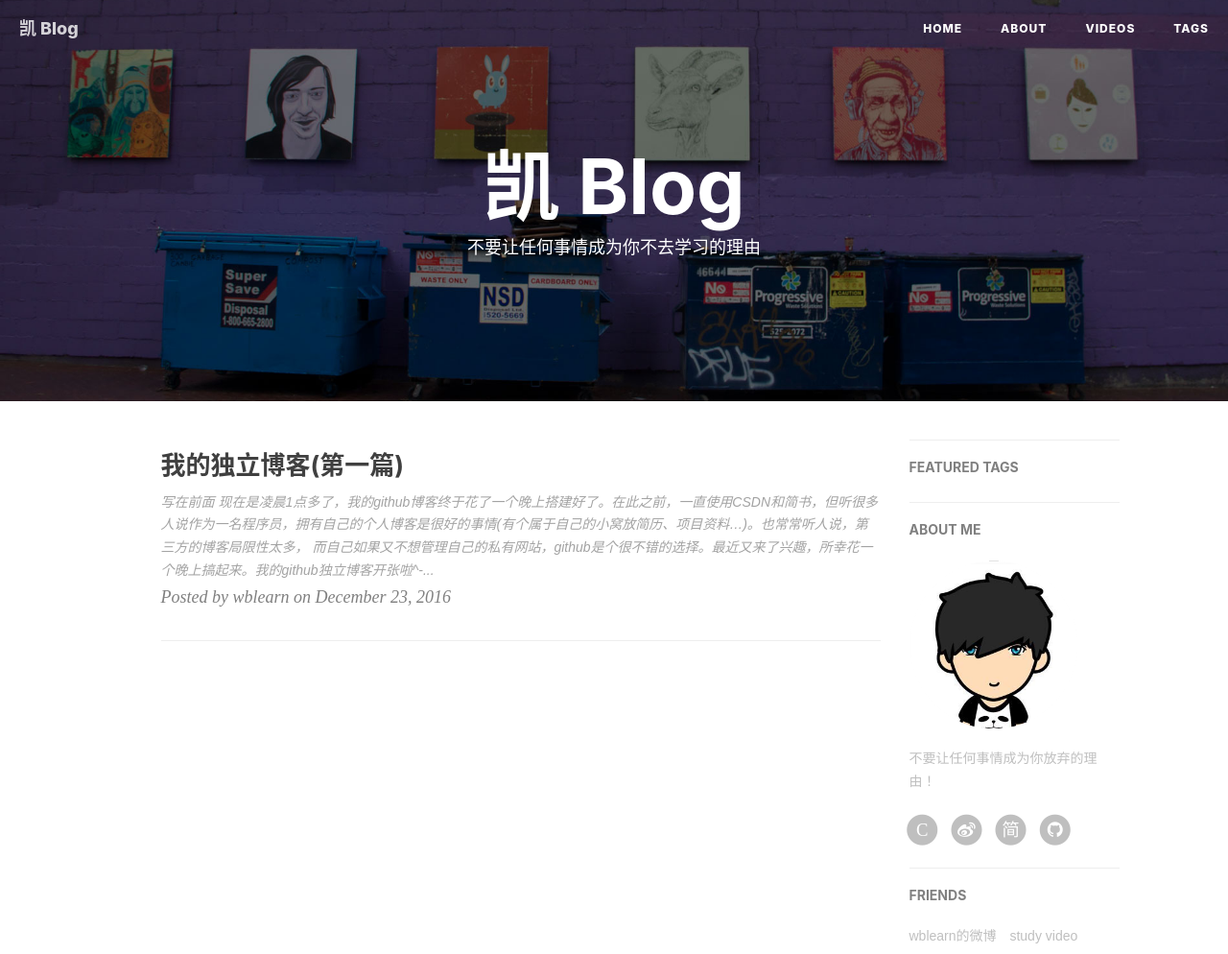
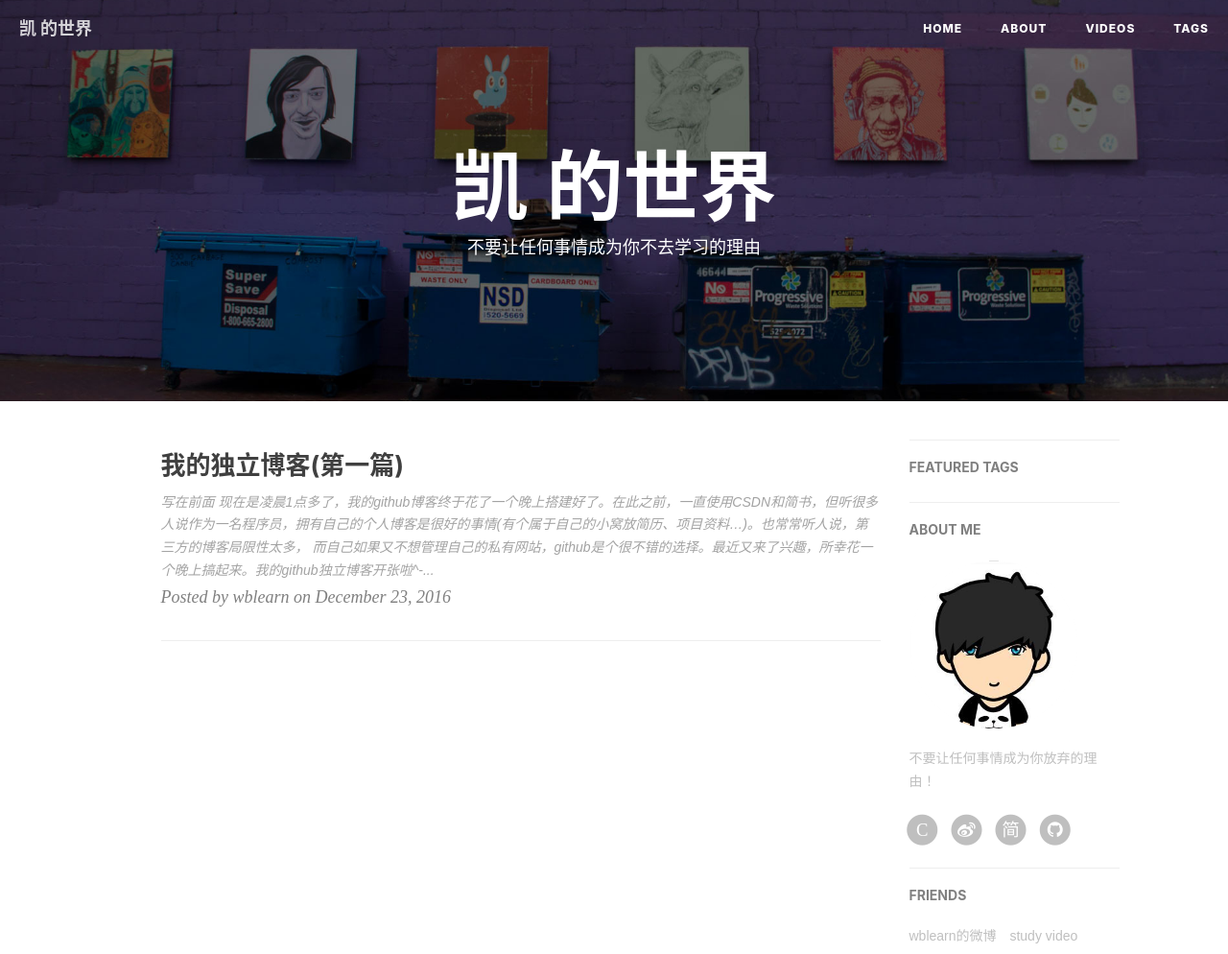
Before and after one commit to 2398954487/2398954487.GitHub.io, a Jekyll site: the page built from index.html, in a window 1280 px wide, cut to the strip 0-994 px from the top of the page. Shown: the whole strip at 96% size. Built offline with Jekyll 4.4.1, drawn with Linux system fonts in a browser that asks for light colours; nearby versions of some CDN libraries; the list of posts is cut into pages by our own code.

Commit message:
Update _config.yml

```diff
--- a/_config.yml
+++ b/_config.yml
@@ -1,5 +1,5 @@
 # Site settings
-title: 凯 Blog
+title: 凯 的世界
 SEOTitle: 凯的博客 | 凯 Blog
 header-img: img/home-bg-art.jpg
 email: 2398954487@qq.com
```
